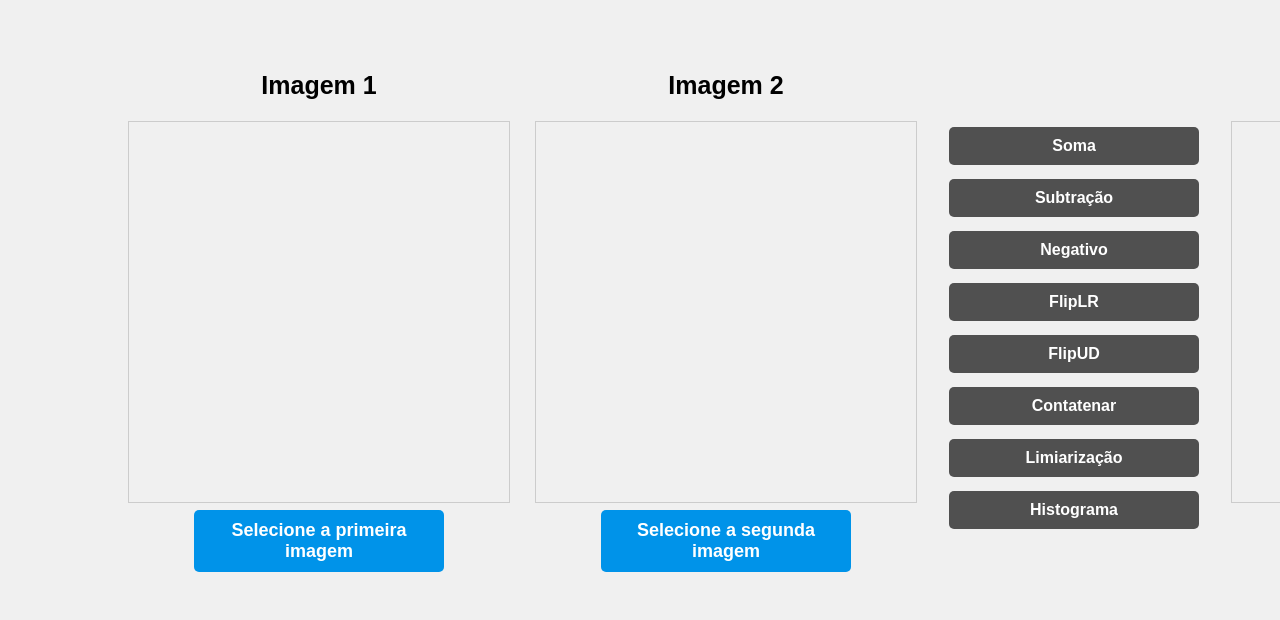
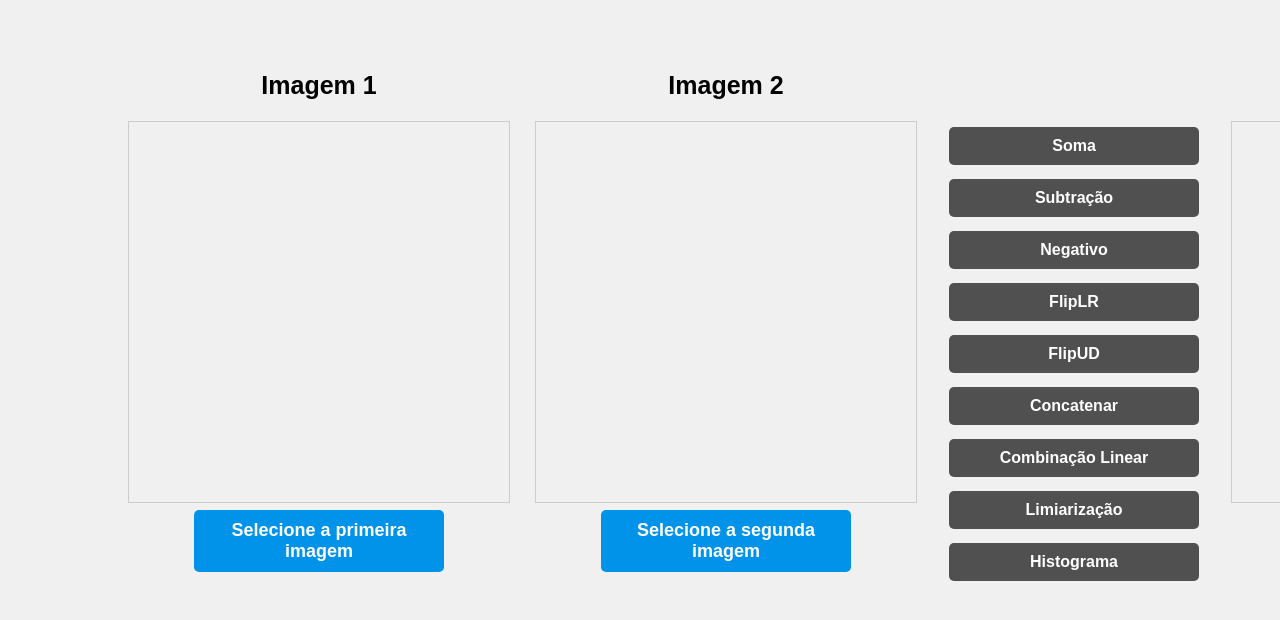
Before and after one commit to tsn1121321/PROCESSAMENTO-IMAGENS, a plain HTML site: page TRABALHO FINAL/index.html in a window 1280 px wide. Shown: the top 620 px of the page. Drawn offline with Linux system fonts and the light colour scheme.

Commit message:
Update index.html

```diff
--- a/TRABALHO FINAL/index.html
+++ b/TRABALHO FINAL/index.html
@@ -21,22 +21,25 @@
     <button class="button image" onclick="loadSecondImage()">Selecione a segunda imagem</button>
   </div>
 
-  <div class="container">
   <div class="button-column">
     <button class="button sum" onclick="sumImagesBoxes()">Soma</button>
     <button class="button subtract" onclick="subtractImagesBoxes()">Subtração</button>
     <button class="button negative" onclick="applyNegativeEffect()">Negativo</button>
     <button class="button fliplr" onclick="flipImageLR()">FlipLR</button>
     <button class="button flipud" onclick="flipImageUD()">FlipUD</button>
-      <button class="button contatenar" onclick="concatenateImages()">Contatenar</button>
+    <button class="button concatenate" onclick="concatenateImages()">Concatenar</button>
+    <button class="button blend" onclick="blendImages()">Combinação Linear</button>
     <button class="button limiarizacao" onclick="limiarizacaoImages()">Limiarização</button>
     <button class="button histograma" onclick="histogramaImages()">Histograma</button>
   </div>
+
   <div class="result">
     <h2 style="font-size: 25px;">Resultado</h2>
     <div class="box-result" id="box3"></div>
     <button class="button save" onclick="saveImage()">Salvar imagem</button>
   </div>
+</div>
+
 <script src="script.js"></script>
 </body>
 </html>
```
Lines whose indentation alone changed are shown as unchanged.
